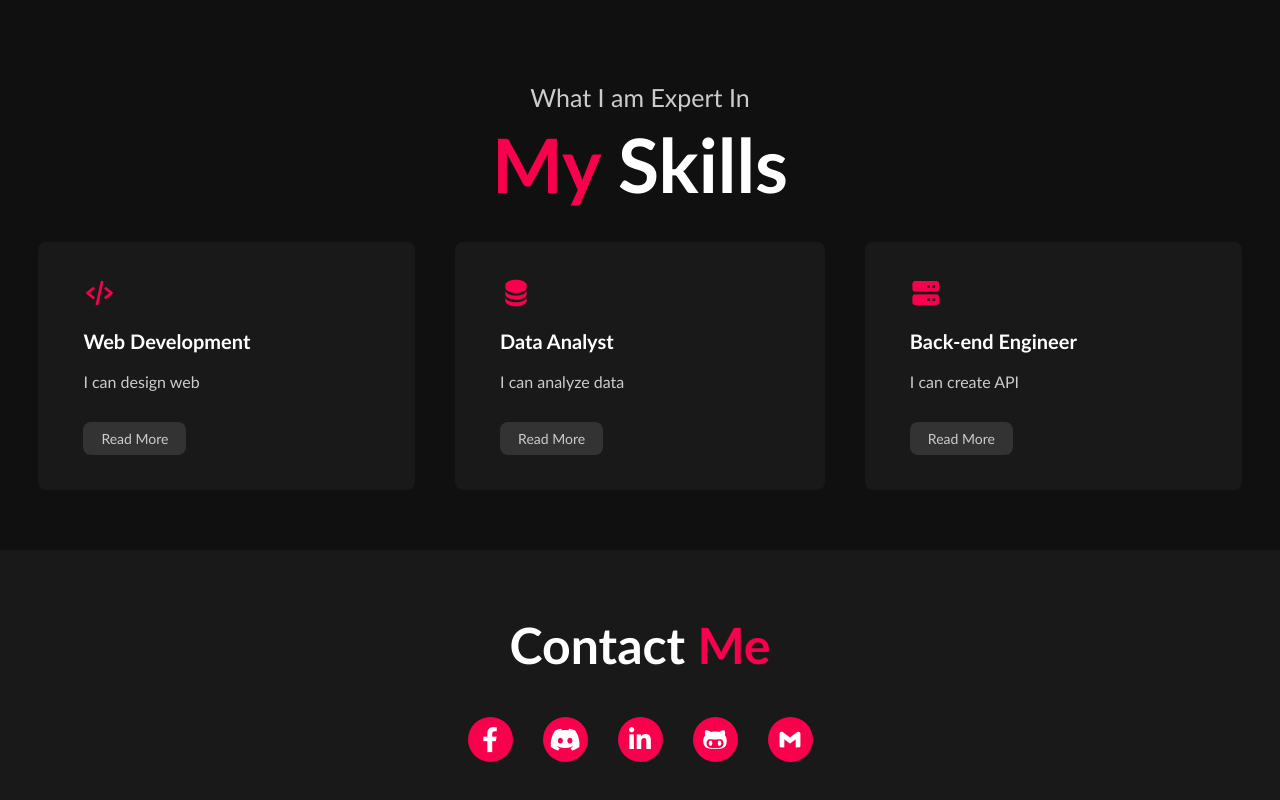
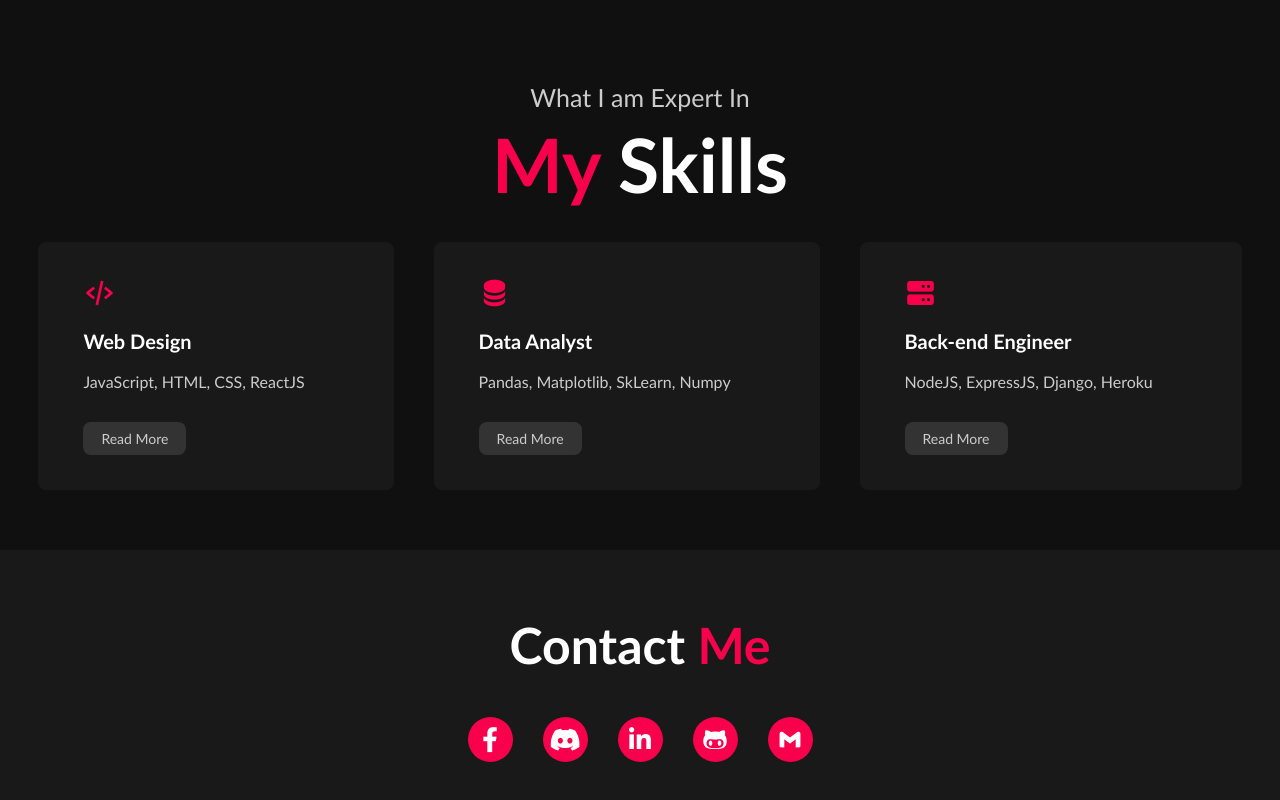
Before and after one commit to VincentNguyenDuc/VincentNguyenDuc.github.io, a plain HTML site: page index.html in a window 1280 px wide. Shown: the part 1597-2397 px from the top of the page. Drawn offline with nearby package versions, Linux system fonts and the light colour scheme.

Commit message:
updated CV

```diff
--- a/index.html
+++ b/index.html
@@ -106,10 +106,10 @@
 
             <div class="box">
                 <i class='bx bx-code-alt'></i>
-                <h5>Web Development</h5>
+                <h5>Web Design</h5>
                 <div class="paragraph">
                     <p>
-                        I can design web
+                        JavaScript, HTML, CSS, ReactJS
                     </p>
                     <a class="read" href="/public/html/projects.html#be_portfolio" target="_blank">Read More</a>
 
@@ -121,7 +121,7 @@
                 <h5>Data Analyst</h5>
                 <div class="paragraph">
                     <p>
-                        I can analyze data
+                        Pandas, Matplotlib, SkLearn, Numpy
                     </p>
                     <a class="read" href="/public/html/projects.html#ds_portfolio" target="_blank">Read More</a>
                 </div>
@@ -132,7 +132,7 @@
                 <h5>Back-end Engineer</h5>
                 <div class="paragraph">
                     <p>
-                        I can create API
+                        NodeJS, ExpressJS, Django, Heroku
                     </p>
                     <a class="read" href="/public/html/projects.html#bot_portfolio" target="_blank">Read More</a>
                 </div>
--- a/public/css/style.css
+++ b/public/css/style.css
@@ -313,6 +313,7 @@ section {
     padding: 35px 45px;
     border-radius: 8px;
     transition: all .45 ease;
+    box-sizing: border-box;
 }
 
 
```
Also changed, not shown: 2 other files.
